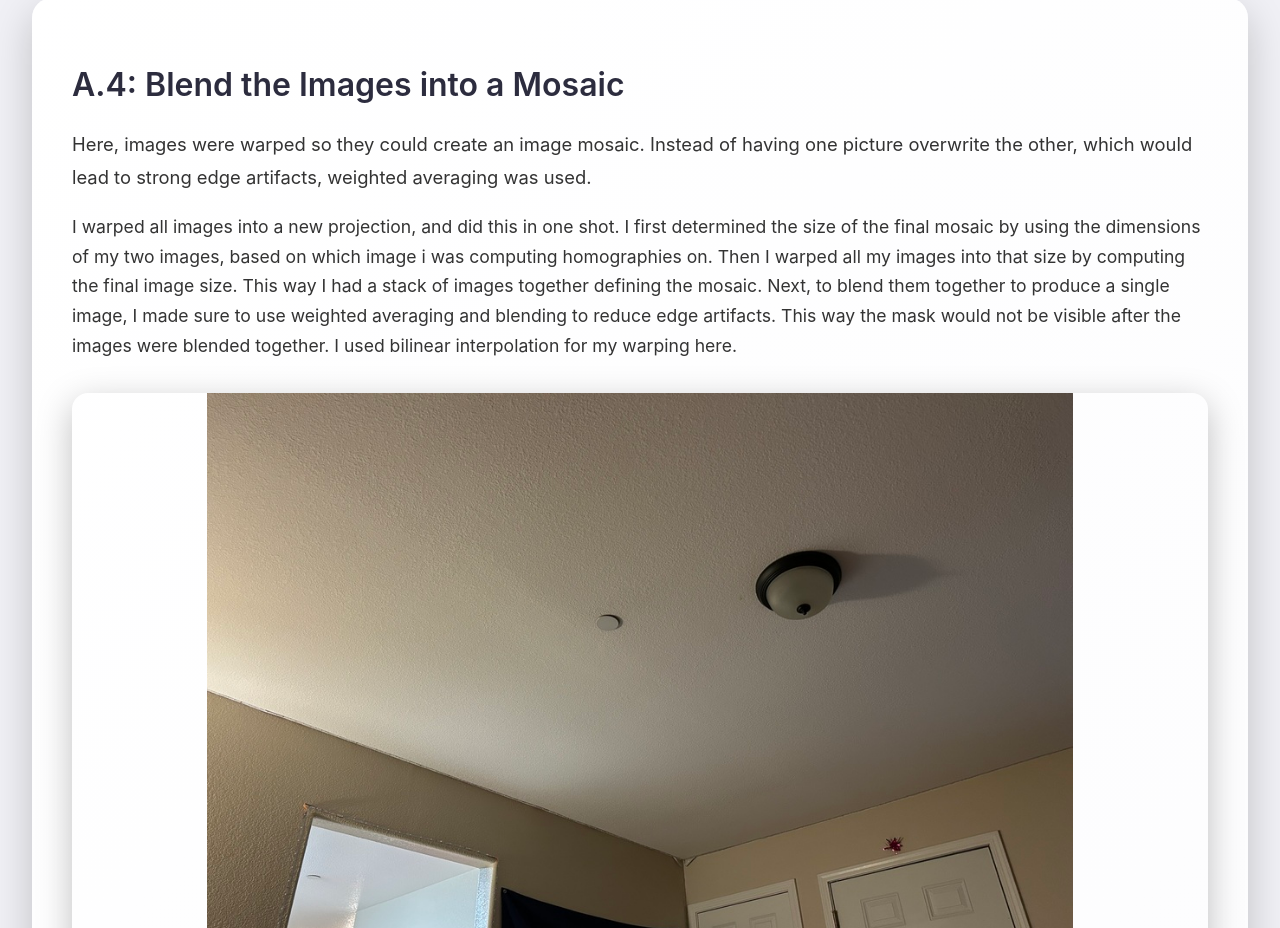
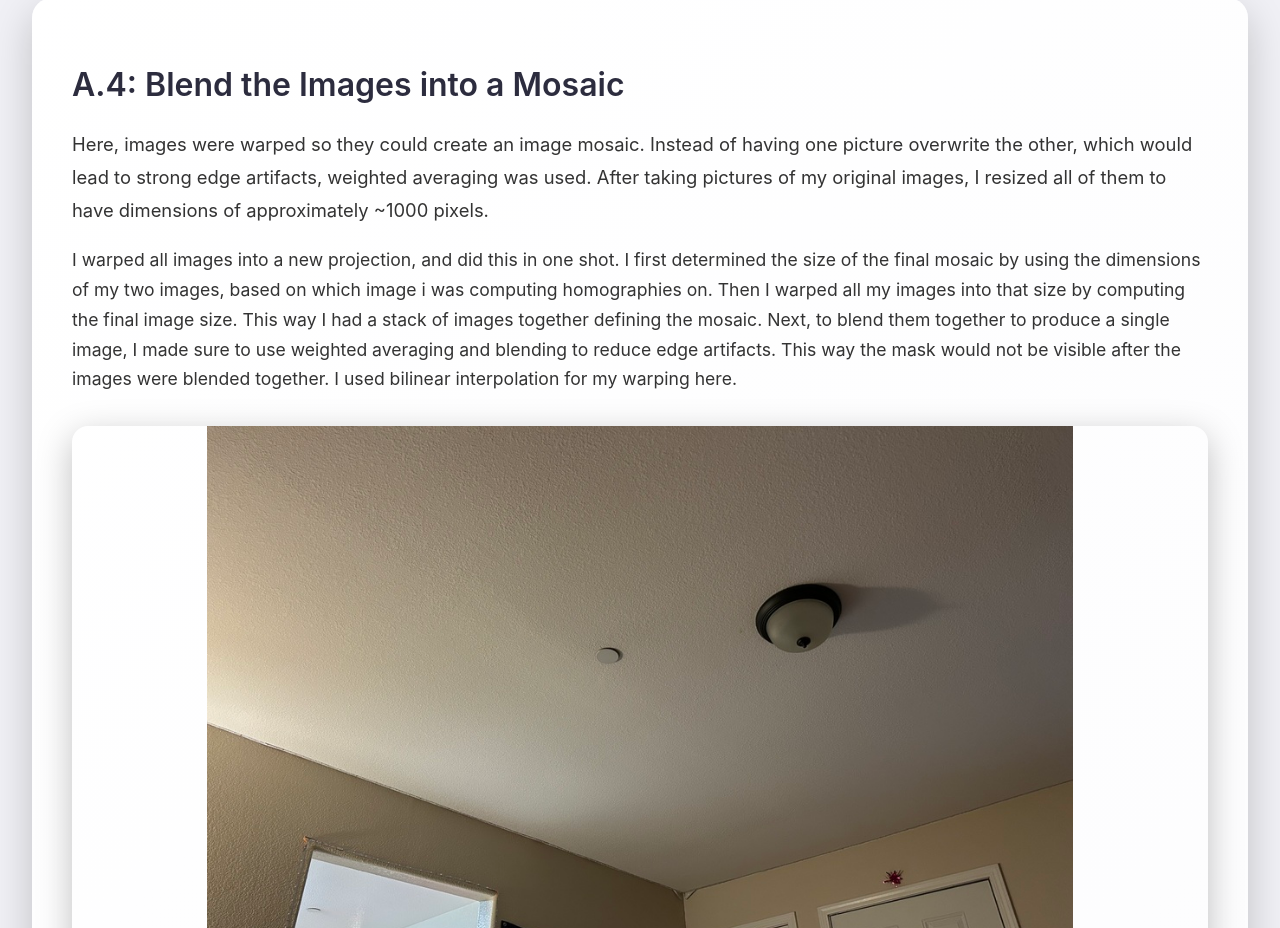
Before and after one commit to rakhichd/rakhichd.github.io, a React (Create React App) app in the folder rakhi_site/: page /project3 in a window 1280 px wide. Shown: the part 5517-6445 px from the top of the page. Built offline with nearby package versions, Linux system fonts and the light colour scheme.

Commit message:
more proj 3 a

```diff
--- a/rakhi_site/src/pages/Project3.js
+++ b/rakhi_site/src/pages/Project3.js
@@ -43,7 +43,7 @@ export default function Project3() {
         },
         {
           title: "A.4: Blend the Images into a Mosaic",
-          paragraph: `Here, images were warped so they could create an image mosaic. Instead of having one picture overwrite the other, which would lead to strong edge artifacts, weighted averaging was used.`,
+          paragraph: `Here, images were warped so they could create an image mosaic. Instead of having one picture overwrite the other, which would lead to strong edge artifacts, weighted averaging was used. After taking pictures of my original images, I resized all of them to have dimensions of approximately ~1000 pixels.`,
           paragraph1: `I warped all images into a new projection, and did this in one shot. I first determined the size of the final mosaic by using the dimensions of my two images, based on which image i was computing homographies on. Then I warped all my images into that size by computing the final image size. This way I had a stack of images together defining the mosaic. Next, to blend them together to produce a single image, I made sure to use weighted averaging and blending to reduce edge artifacts. This way the mask would not be visible after the images were blended together. I used bilinear interpolation for my warping here.`,
           gallery: [
             { src: "/images/proj3/room1.jpeg", caption: "Original Room Image 1", standalone: true },
```
